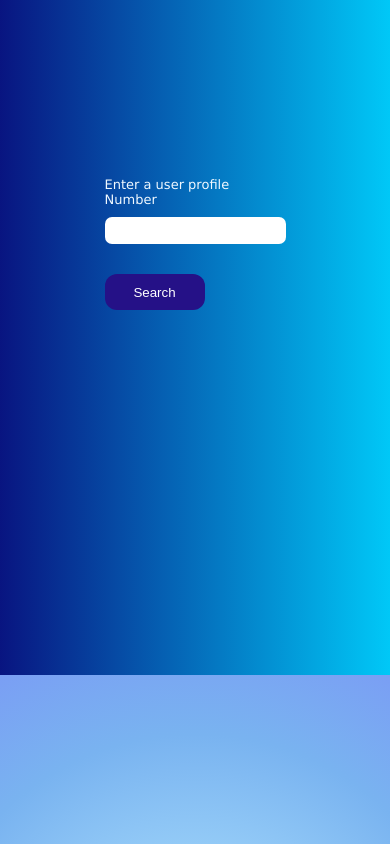
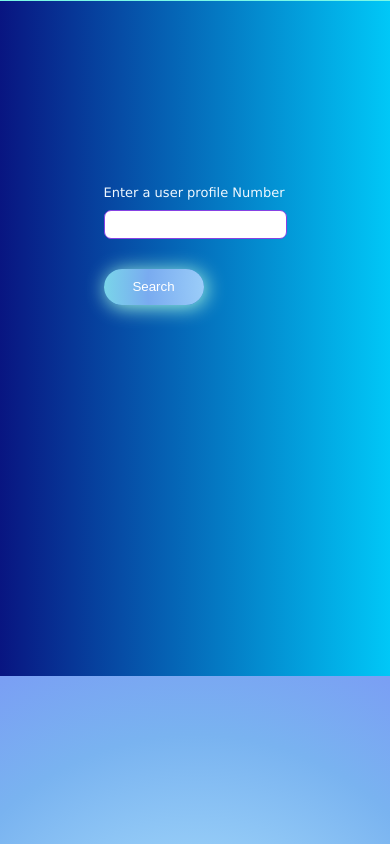
Before and after one commit to Rinky6767/UserProfile, a React (Create React App) app: page / in a window 390 px wide. Shown: the top 844 px of the page. Built offline with nearby package versions, Linux system fonts and the light colour scheme; the HTML template or start-up script is replaced by a standard one.

Commit message:
styling updated

```diff
--- a/src/App.css
+++ b/src/App.css
@@ -39,7 +39,6 @@
   margin-top: 15px;
 }
 
-#pict,
 .imguser {
   width: 150px;
   height: 150px;
@@ -59,28 +58,60 @@
 .btnsub {
   width: 100px;
   height: 36px;
-  border-radius: 12px;
+  border-radius: 20px;
   border: none;
-  background-color: #251187;
+  background: rgb(168, 218, 252);
+  background: radial-gradient(circle, rgba(168, 218, 252, 1) 19%, rgba(121, 171, 240, 1) 58%, rgba(122, 244, 228, 1) 96%);
   color: white;
+  background-size: 400%;
   cursor: pointer;
+  box-shadow: 2px 2px 20px rgb(168, 252, 226);
+  animation: animate 8s linear infinite;
+}
+
+.btnsub::before {
+  content: " ";
+  background: rgb(168, 252, 226);
+  background: radial-gradient(circle, rgba(168, 252, 226, 1) 19%, rgba(121, 240, 197, 1) 69%, rgba(122, 244, 148, 1) 96%);
+  filter: blur(20px);
+  z-index: -1;
+  opacity: 0;
+  transition: 0.5s;
 }
 
 .btnsub:hover {
-  text-decoration: underline;
+  box-shadow: 2px 2px 30px rgb(122, 248, 231);
+  background: rgb(196,168,252);
+  background: radial-gradient(circle, rgba(196,168,252,1) 19%, rgba(121,197,240,1) 58%, rgba(122,239,244,1) 96%);
+  animation: animate 8s linear infinite;
 }
-
 #num {
   border-radius: 7px;
   height: 25px;
-  border: none;
+  border: 1px solid rgb(134, 66, 228);;
   text-align: center;
+  background-size: 400%;
+  animation: animate 8s linear infinite;
+}
+#num:hover,
+.wrapper:hover,.content:hover{
+  border: 1px solid rgb(122, 248, 231);
+  box-shadow: 1px 2px 7px rgb(134, 66, 228);
+  animation: animate 8s linear infinite;
 }
 
-#num:hover,
-.wrapper:hover {
-  box-shadow: 1px 2px 7px rgb(134, 66, 228);
-  transition: all 1s;
+@keyframes animate {
+  0% {
+    background-position: 0%;
+  }
+
+  50% {
+    background-position: 200%;
+  }
+
+  100% {
+    background-position: 400%;
+  }
 }
 
 #error {
@@ -134,6 +165,69 @@
 #induser {
   color: #251187;
 }
+.box{
+  position: relative;
+  width: 250px;
+  height: 250px;
+  background-color: rgba(163, 209, 239, 0.5);
+  border-radius: 50%;
+  overflow: hidden;
+}
+.box::before{
+  content: '';
+  position: absolute;
+  inset: -10px 90px;
+  background: linear-gradient(315deg, #00ccff, #d400d4);
+  transition: 0.5s;
+  animation: imganimate 4s linear infinite;
+}
+.box:hover::before{
+  inset: -20px 0px;
+}
+@keyframes imganimate{
+0%{
+  transform: rotate(0deg);
+}
+50%{
+  transform: rotate(180deg);
+}
+100%{
+  transform: rotate(360deg);
+}
+}
+.box::after{
+  content: '';
+  position: absolute;
+  inset: 6px;
+  z-index: 1;
+  border-radius: 50%;
+  background-color: rgb(168, 221, 252);
+}
+.content{
+  position: absolute;
+  inset: 30px;
+  border: 6px solid #dadded;
+  z-index: 3;
+  border-radius: 50%;
+  overflow: hidden;
+}
+#pict{
+position: absolute;
+top:0;
+left: 0;
+width: 100%;
+height: 100%;
+object-fit: cover;
+pointer-events: none;
+}
+
+.box:hover #pict{
+  opacity: 0;
+}
+#imgname{
+  text-align: center;
+  text-transform: uppercase;
+}
 
 @media only screen and (max-width:1106px) {
   #info {
@@ -147,7 +241,14 @@
     border-radius: 65px;
     box-shadow: 1px 1px 20px #251187;
   }
-
+  #pict{
+    width: 138px;
+    height: 142px;
+    border-radius: 46px;
+  }
+  .content{
+    inset: 51px;
+  }
   #error {
     font-size: 10px;
   }
--- a/src/App.js
+++ b/src/App.js
@@ -51,7 +51,12 @@ function App() {
             flag ? (<>
               {
                 details.length > 0 ? (<div id="induser">
-                  <section id="pic"><img src={details[2]} alt="userpic" id="pict" /></section>
+                  <section id="pic" className='box'>
+                    <div className='content'>
+                    <img src={details[2]} alt="userpic" id="pict" />
+                    <h2 id="imgname">{`${details[0]}`}</h2>
+                    </div>
+                    </section>
                  <div className='remdet'>
                   <section id="name">
                    <span className='head'>Name</span>  <h3>{`${details[0] + " " + details[1]}`}</h3>
```
